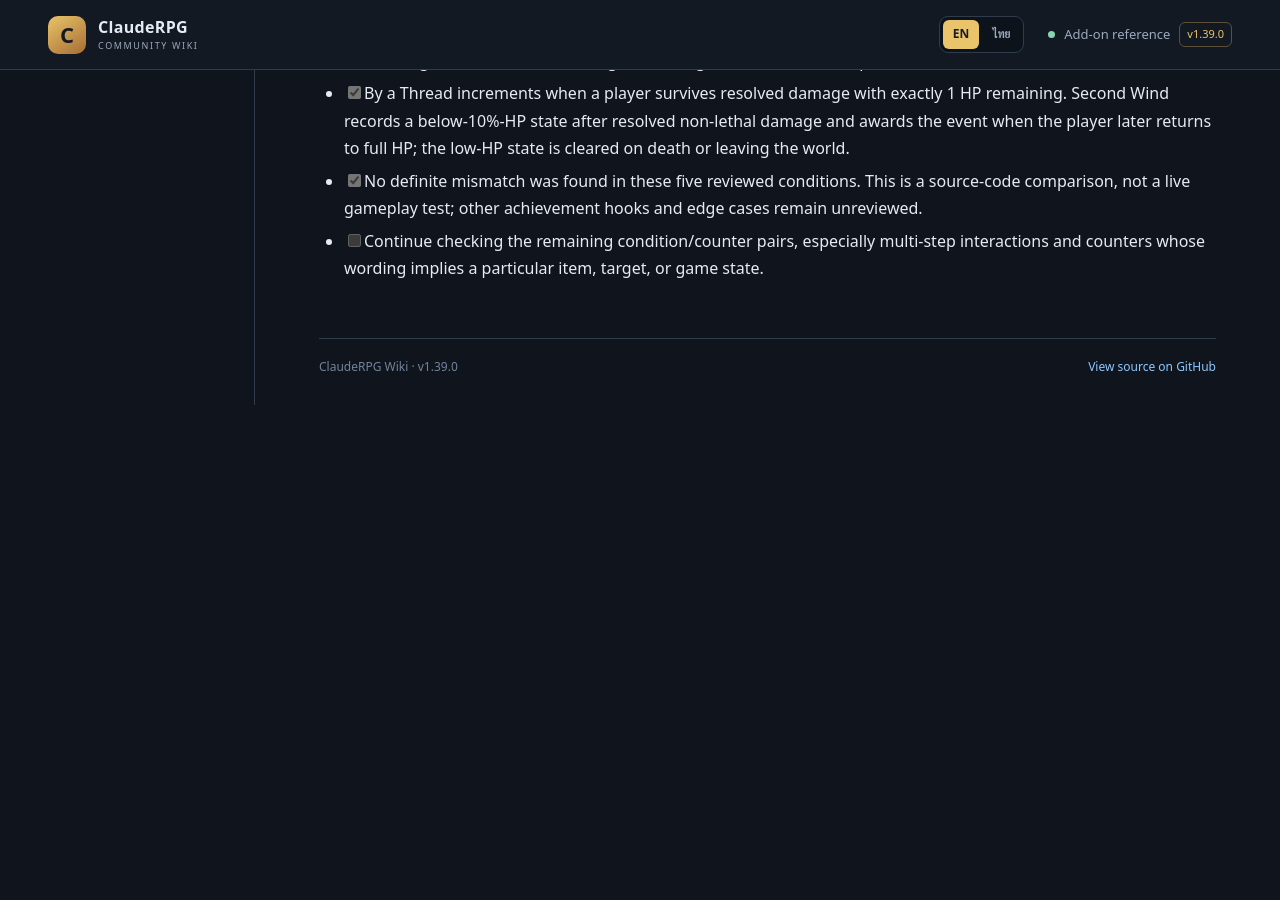
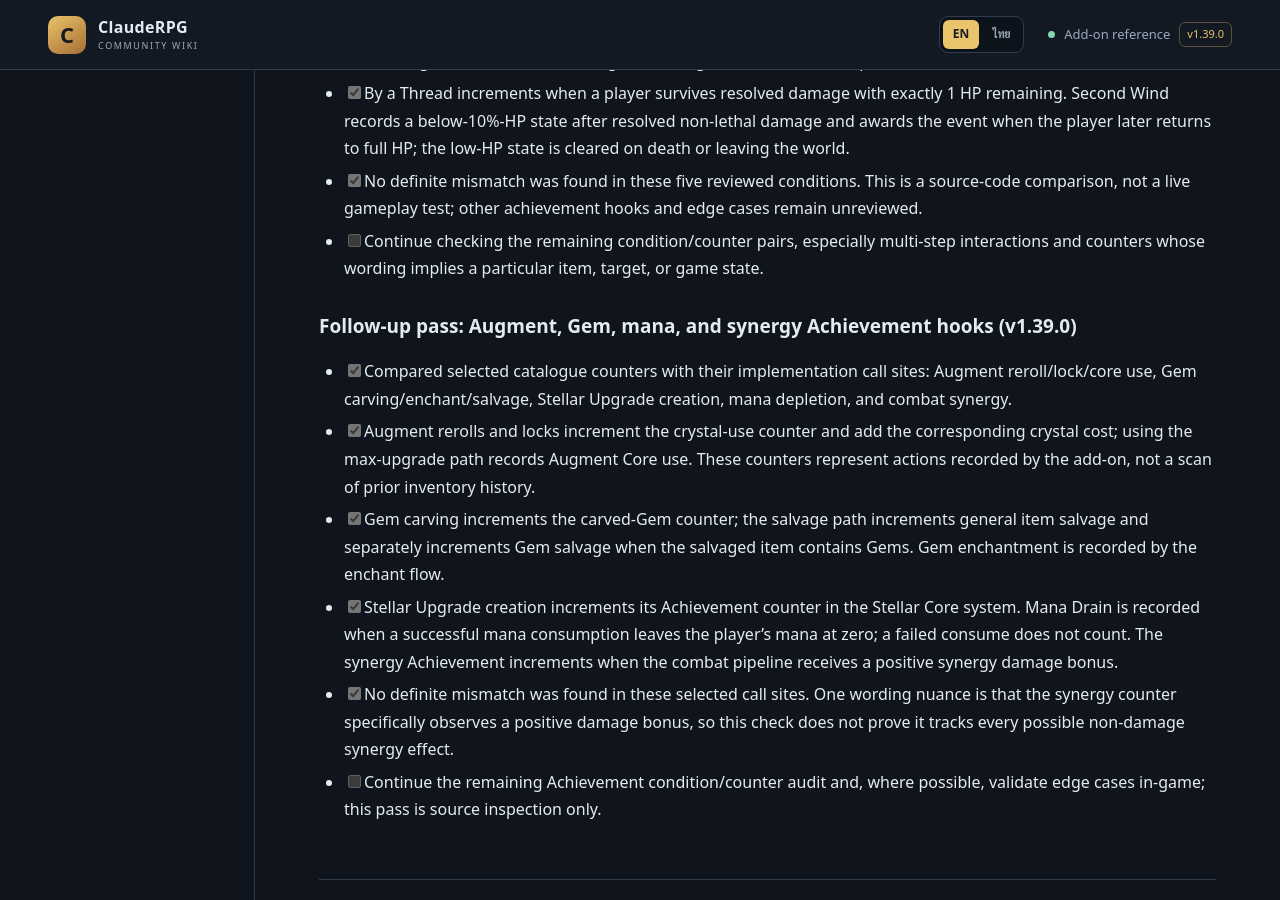
Before and after one commit to miniTorch25/ClaudeRPG-Wiki-V2, a Jekyll site: the page built from CONTENT-GAP-AUDIT.md, in a window 1280 px wide and 900 px high, scrolled down 15258 px. Built offline with Jekyll 4.4.1, drawn with Linux system fonts in a browser that asks for light colours; our own code applies the rules of GitHub Pages for plain Markdown files; before the commit the page ends 15663 px from its top, so only the background shows below that.

Commit message:
Audit system-specific achievement hooks

```diff
--- a/CONTENT-GAP-AUDIT.md
+++ b/CONTENT-GAP-AUDIT.md
@@ -347,3 +347,13 @@ Use these labels in editorial notes while drafting:
 - [x] By a Thread increments when a player survives resolved damage with exactly 1 HP remaining. Second Wind records a below-10%-HP state after resolved non-lethal damage and awards the event when the player later returns to full HP; the low-HP state is cleared on death or leaving the world.
 - [x] No definite mismatch was found in these five reviewed conditions. This is a source-code comparison, not a live gameplay test; other achievement hooks and edge cases remain unreviewed.
 - [ ] Continue checking the remaining condition/counter pairs, especially multi-step interactions and counters whose wording implies a particular item, target, or game state.
+
+
+### Follow-up pass: Augment, Gem, mana, and synergy Achievement hooks (v1.39.0)
+
+- [x] Compared selected catalogue counters with their implementation call sites: Augment reroll/lock/core use, Gem carving/enchant/salvage, Stellar Upgrade creation, mana depletion, and combat synergy.
+- [x] Augment rerolls and locks increment the crystal-use counter and add the corresponding crystal cost; using the max-upgrade path records Augment Core use. These counters represent actions recorded by the add-on, not a scan of prior inventory history.
+- [x] Gem carving increments the carved-Gem counter; the salvage path increments general item salvage and separately increments Gem salvage when the salvaged item contains Gems. Gem enchantment is recorded by the enchant flow.
+- [x] Stellar Upgrade creation increments its Achievement counter in the Stellar Core system. Mana Drain is recorded when a successful mana consumption leaves the player's mana at zero; a failed consume does not count. The synergy Achievement increments when the combat pipeline receives a positive synergy damage bonus.
+- [x] No definite mismatch was found in these selected call sites. One wording nuance is that the synergy counter specifically observes a positive damage bonus, so this check does not prove it tracks every possible non-damage synergy effect.
+- [ ] Continue the remaining Achievement condition/counter audit and, where possible, validate edge cases in-game; this pass is source inspection only.
```
